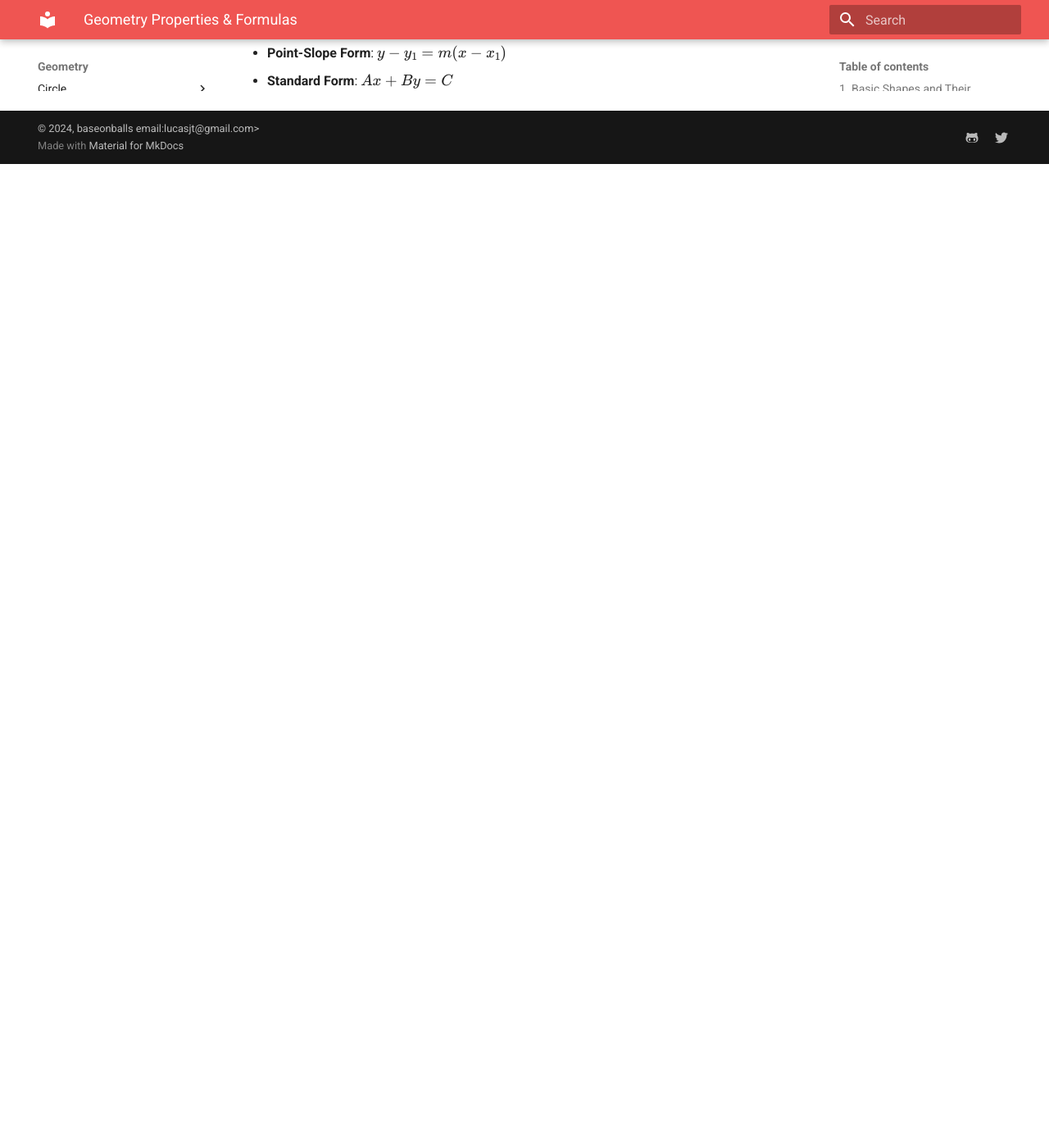
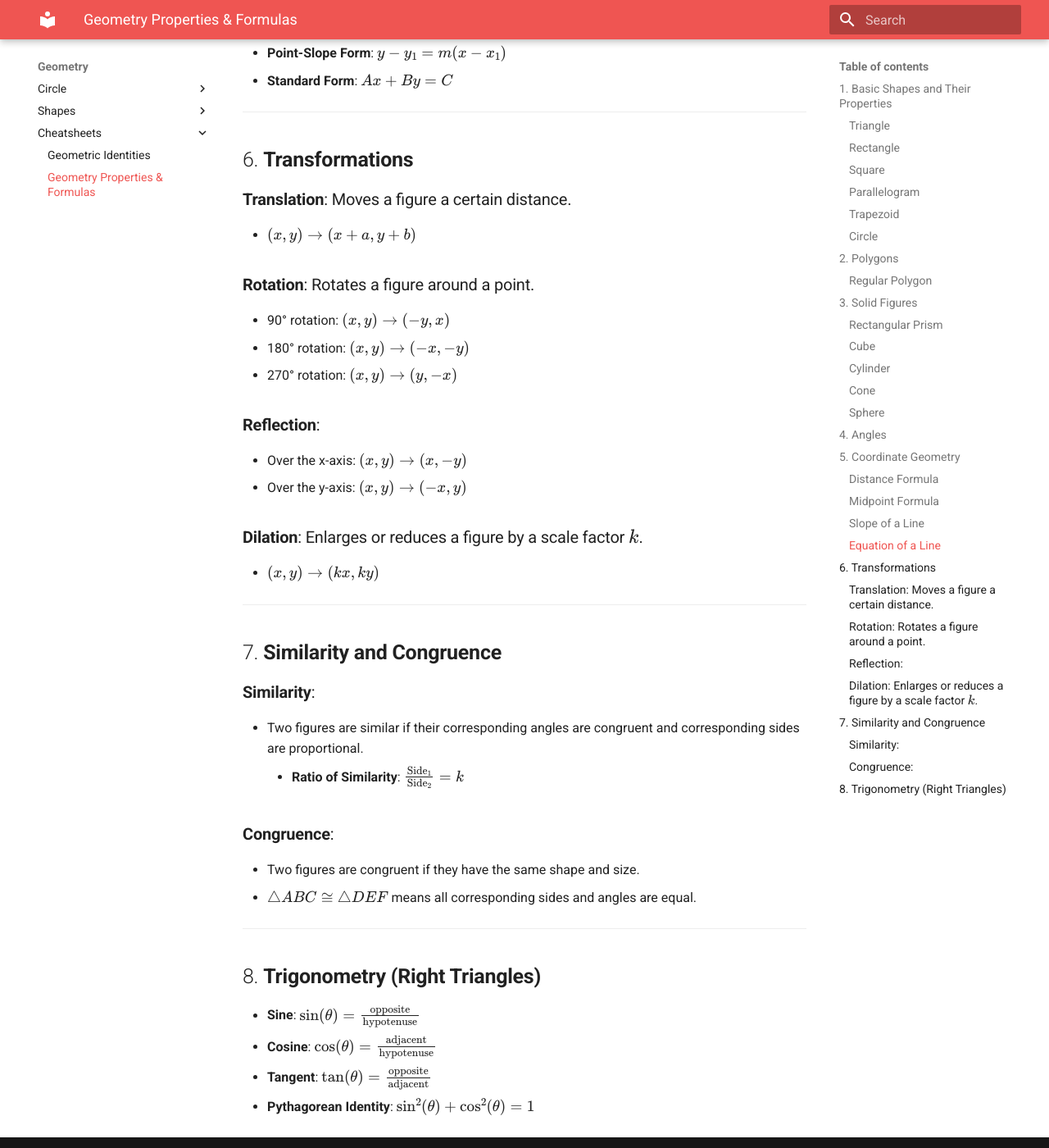
Before and after one commit to baseonballs/mpower-sitedocs, an MkDocs documentation site: the page built from site-docs/mathematics/geometry/resources/cheatsheets/cheatsheets-geometry.md, in a window 1280 px wide and 1400 px high, scrolled down 3055 px. Shown: the whole window at 82% size. Built offline with MkDocs 1.6.1 and Material for MkDocs 9.7.7, drawn with Linux system fonts in a browser that asks for light colours; formulas are drawn with MathJax 3; before the commit the page ends 3255 px from its top, so only the background shows below that.

Commit message:
fixing formatting of gemeotry cheatsheets.

```diff
--- a/site-docs/mathematics/geometry/resources/cheatsheets/cheatsheets-geometry.md
+++ b/site-docs/mathematics/geometry/resources/cheatsheets/cheatsheets-geometry.md
@@ -92,3 +92,43 @@
 - **Slope-Intercept Form**: \( y = mx + b \)
 - **Point-Slope Form**: \( y - y_1 = m(x - x_1) \)
 - **Standard Form**: \( Ax + By = C \)
+
+---
+
+## 6. **Transformations**
+
+### **Translation**: Moves a figure a certain distance.
+- \( (x, y) \to (x + a, y + b) \)
+
+### **Rotation**: Rotates a figure around a point.
+- 90° rotation: \( (x, y) \to (-y, x) \)
+- 180° rotation: \( (x, y) \to (-x, -y) \)
+- 270° rotation: \( (x, y) \to (y, -x) \)
+
+### **Reflection**:
+- Over the x-axis: \( (x, y) \to (x, -y) \)
+- Over the y-axis: \( (x, y) \to (-x, y) \)
+
+### **Dilation**: Enlarges or reduces a figure by a scale factor \( k \).
+- \( (x, y) \to (kx, ky) \)
+
+---
+
+## 7. **Similarity and Congruence**
+
+### **Similarity**:
+- Two figures are similar if their corresponding angles are congruent and corresponding sides are proportional.
+    - **Ratio of Similarity**: \( \frac{\text{Side}_1}{\text{Side}_2} = k \)
+
+### **Congruence**:
+- Two figures are congruent if they have the same shape and size.
+  - \( \triangle ABC \cong \triangle DEF \) means all corresponding sides and angles are equal.
+
+---
+
+## 8. **Trigonometry (Right Triangles)**
+
+- **Sine**: \( \sin(\theta) = \frac{\text{opposite}}{\text{hypotenuse}} \)
+- **Cosine**: \( \cos(\theta) = \frac{\text{adjacent}}{\text{hypotenuse}} \)
+- **Tangent**: \( \tan(\theta) = \frac{\text{opposite}}{\text{adjacent}} \)
+- **Pythagorean Identity**: \( \sin^2(\theta) + \cos^2(\theta) = 1 \)
```
